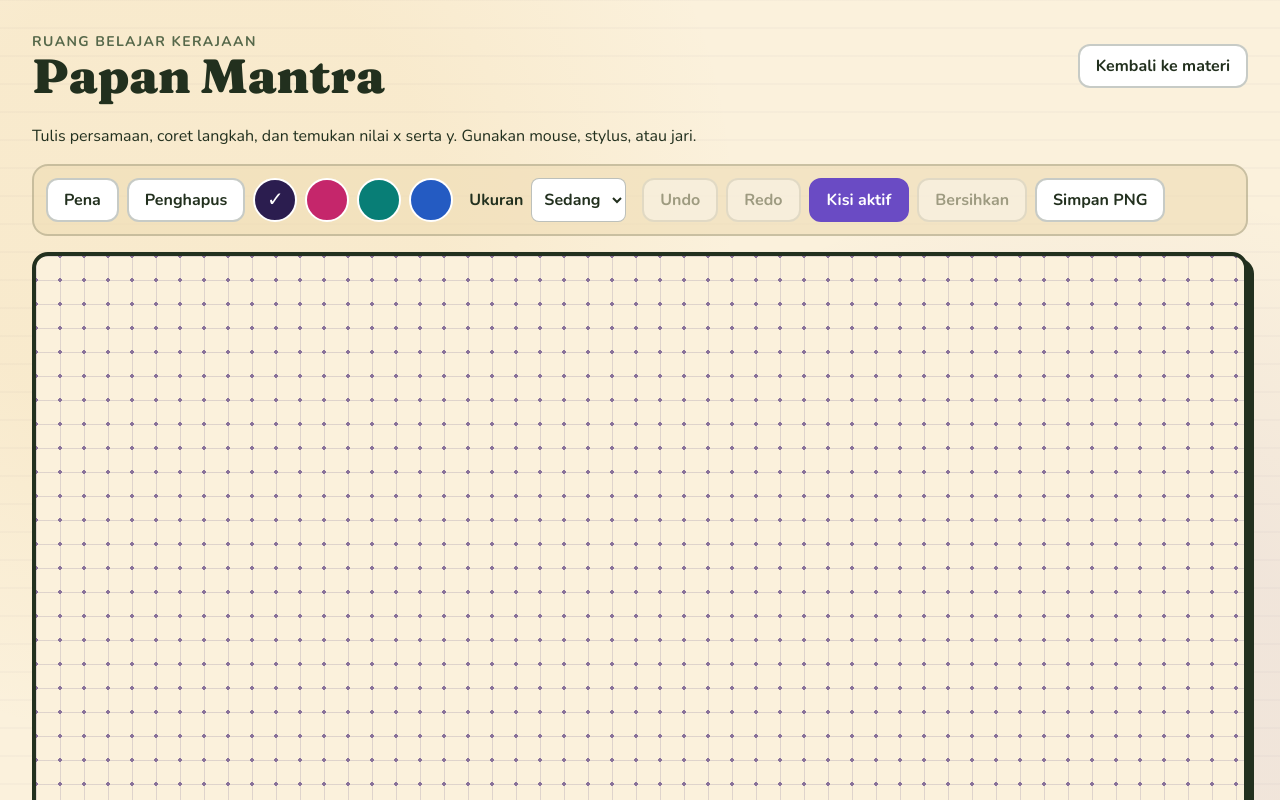
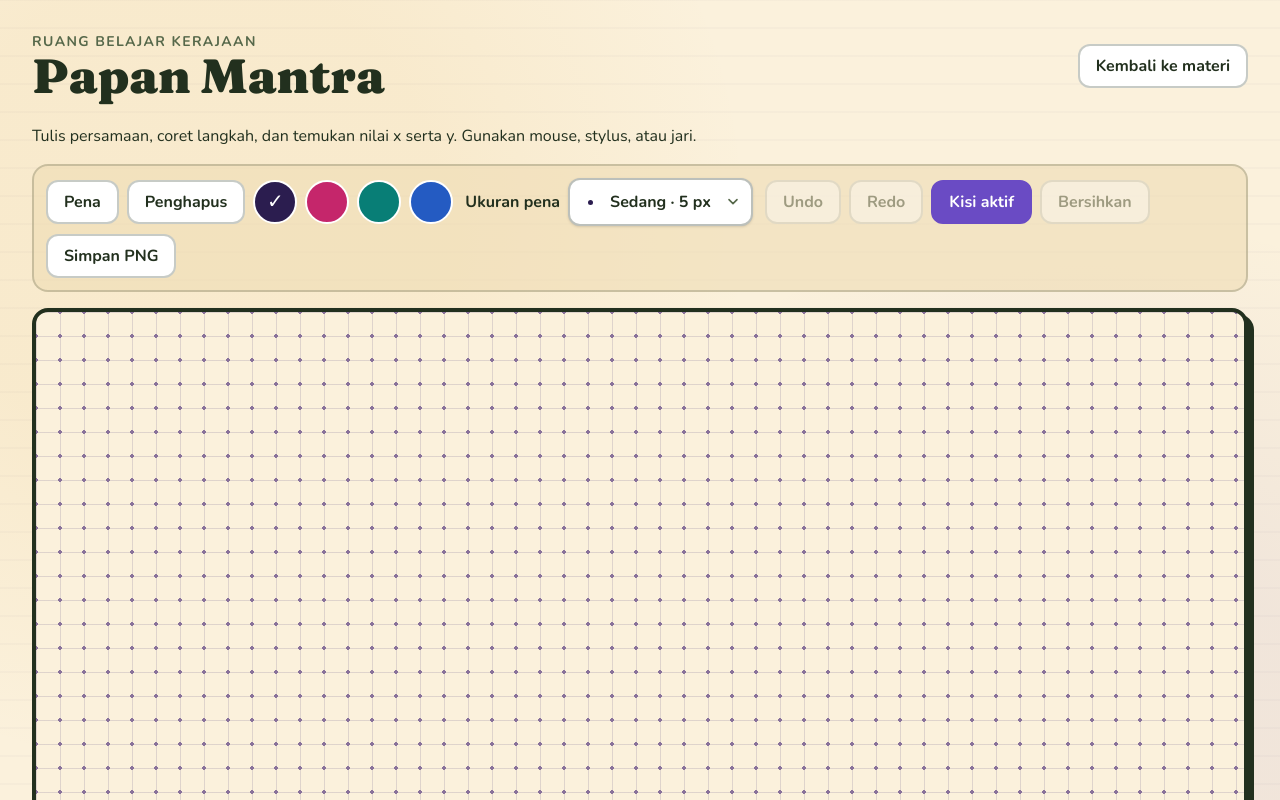
Before and after one commit to yordanchusein/englishdeterminer, a Next.js app: page /spldv/papan-tulis in a window 1280 px wide. Shown: the top 800 px of the page. Built offline with nearby package versions, Linux system fonts and the light colour scheme.

Commit message:
Polish whiteboard pen size selector with thickness preview

```diff
--- a/src/components/spldv/Whiteboard.tsx
+++ b/src/components/spldv/Whiteboard.tsx
@@ -122,11 +122,20 @@ export default function Whiteboard() {
           <div className="flex gap-2" role="group" aria-label="Warna pena">
             {COLORS.map((item) => <button key={item.value} aria-label={item.name} aria-pressed={color === item.value && !erase} onClick={() => { setColor(item.value); setErase(false); }} className="flex size-11 items-center justify-center rounded-full border-2 border-white text-xl text-white outline-offset-2 focus-visible:outline-2 focus-visible:outline-quill" style={{ background: item.value }}>{color === item.value && !erase ? "✓" : ""}</button>)}
           </div>
-          <label className="flex min-h-11 items-center gap-2 px-2 font-bold">Ukuran
-            <select value={width} onChange={(event) => setWidth(Number(event.target.value))} className="min-h-11 rounded-lg border border-quill/30 bg-white px-2">
-              <option value={3}>Tipis</option><option value={5}>Sedang</option><option value={10}>Tebal</option>
-            </select>
-          </label>
+          <div className="flex min-h-11 flex-wrap items-center gap-2 rounded-xl px-1">
+            <label htmlFor="pen-width" className="font-bold">Ukuran pena</label>
+            <div className="relative">
+              <span aria-hidden="true" className="pointer-events-none absolute inset-y-0 left-3 flex w-5 items-center justify-center">
+                <span className="rounded-full" style={{ width, height: width, backgroundColor: color }} />
+              </span>
+              <select id="pen-width" value={width} onChange={(event) => setWidth(Number(event.target.value))} className="min-h-12 min-w-44 cursor-pointer appearance-none rounded-xl border-2 border-quill/30 bg-white py-2 pl-10 pr-10 font-bold text-quill shadow-sm transition-colors hover:border-violet focus-visible:border-violet focus-visible:outline-2 focus-visible:outline-offset-2 focus-visible:outline-violet">
+                <option value={3}>Tipis · 3 px</option><option value={5}>Sedang · 5 px</option><option value={10}>Tebal · 10 px</option>
+              </select>
+              <svg aria-hidden="true" viewBox="0 0 20 20" fill="none" className="pointer-events-none absolute right-3 top-1/2 size-4 -translate-y-1/2 text-quill-soft">
+                <path d="m5 7 5 5 5-5" stroke="currentColor" strokeWidth="2" strokeLinecap="round" strokeLinejoin="round" />
+              </svg>
+            </div>
+          </div>
           <button className={button} disabled={cursor === 0} onClick={() => setCursor(cursor - 1)}>Undo</button>
           <button className={button} disabled={cursor === history.length - 1} onClick={() => setCursor(cursor + 1)}>Redo</button>
           <button className={button} style={grid ? { backgroundColor: "#6a4bc4", color: "#fff", borderColor: "#6a4bc4" } : undefined} aria-pressed={grid} onClick={() => setGrid(!grid)}>Kisi {grid ? "aktif" : "nonaktif"}</button>
```
